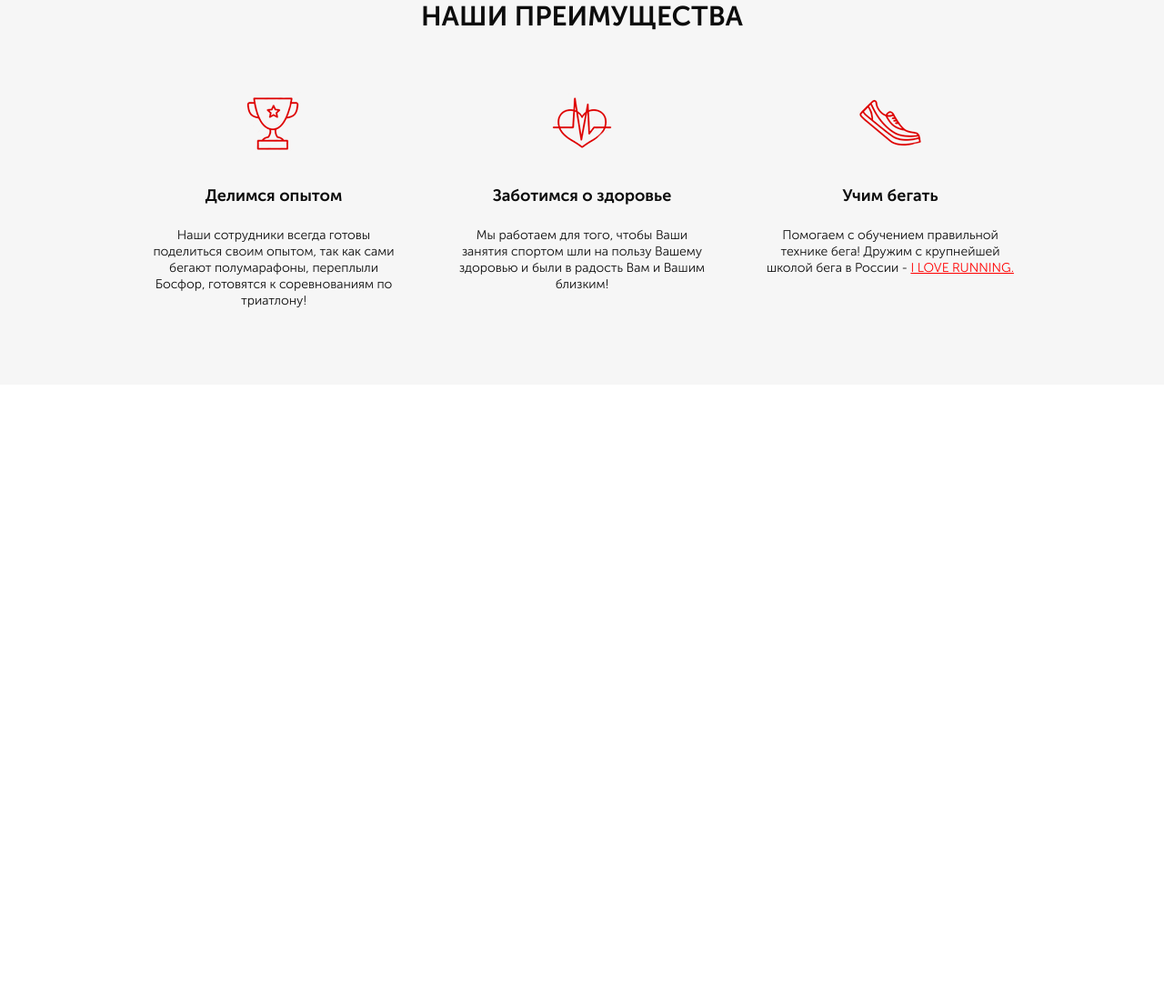
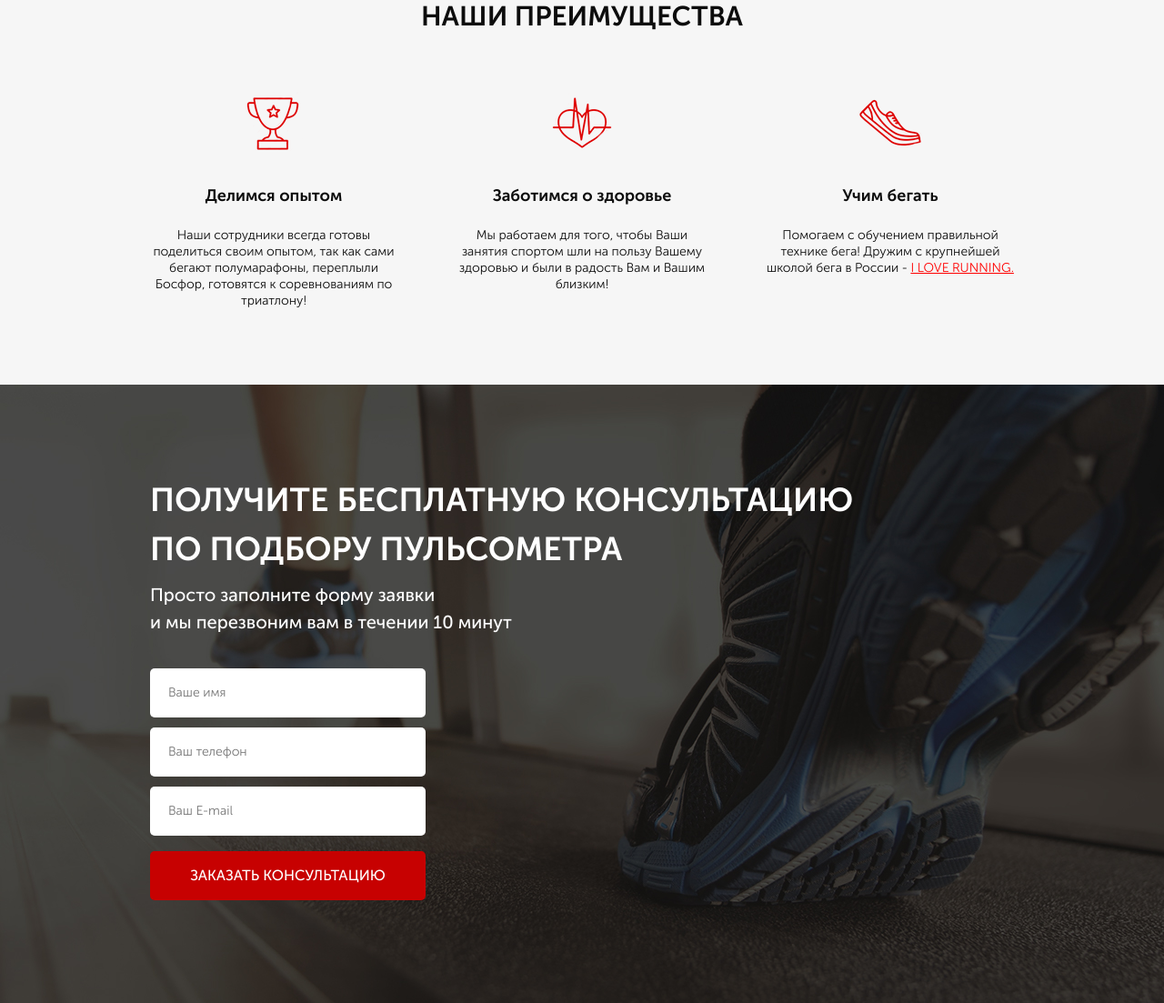
Before and after one commit to vitaliykulishov/Pulse, a website: page src/index.html in a window 1280 px wide. Shown: the part 731-1834 px from the top of the page at 91% size. Before the commit the page ends 1154 px from the top, so only its background shows below. Drawn offline with Linux system fonts and the light colour scheme.

Commit message:
Add files via upload

```diff
--- a/src/index.html
+++ b/src/index.html
@@ -54,7 +54,7 @@
 	</div>
 	<div class="advantages">
 		<div class="container">
-			<h1 class="title">НАШИ ПРЕИМУЩЕСТВА</h1>
+			<h2 class="title">НАШИ ПРЕИМУЩЕСТВА</h2>
 			<div class="advantages__wrapper">
 				<div class="advantages__items">
 					<img src="icons/advantages_icons/cup.png" alt="">
@@ -68,11 +68,27 @@
 				</div>
 				<div class="advantages__items">
 					<img src="icons/advantages_icons/shoe.png" alt="">
-					<h3 class="advantages__subtitle">Учим бегать</h2>
+					<h3 class="advantages__subtitle">Учим бегать</h3>
 					<div class="advantages__descr">Помогаем с обучением правильной технике бега! Дружим с крупнейшей школой бега в России - <a href="#">I LOVE RUNNING.</a>
+					</div>
 				</div>
 			</div>
 		</div>
 	</div>
+	<div class="consultation">
+		<div class="container">
+			<h2 class="title title_left">Получите бесплатную консультацию <br> по подбору пульсометра</h2>
+			<div class="consultation__descr">Просто заполните форму заявки <br>
+				и мы перезвоним вам в течении 10 минут
+			</div>
+			<form class="feed-form" action="#">
+				<input name="name" required type="text" placeholder="Ваше имя">
+				<input name="phone" required type="tel" placeholder="Ваш телефон">
+				<input name="email" required type="email" placeholder="Ваш E-mail">
+
+				<button class="button button_submit">заказать консультацию</button>
+			</form>
+		</div>
+	</div>
 </body>
 </html>
```
